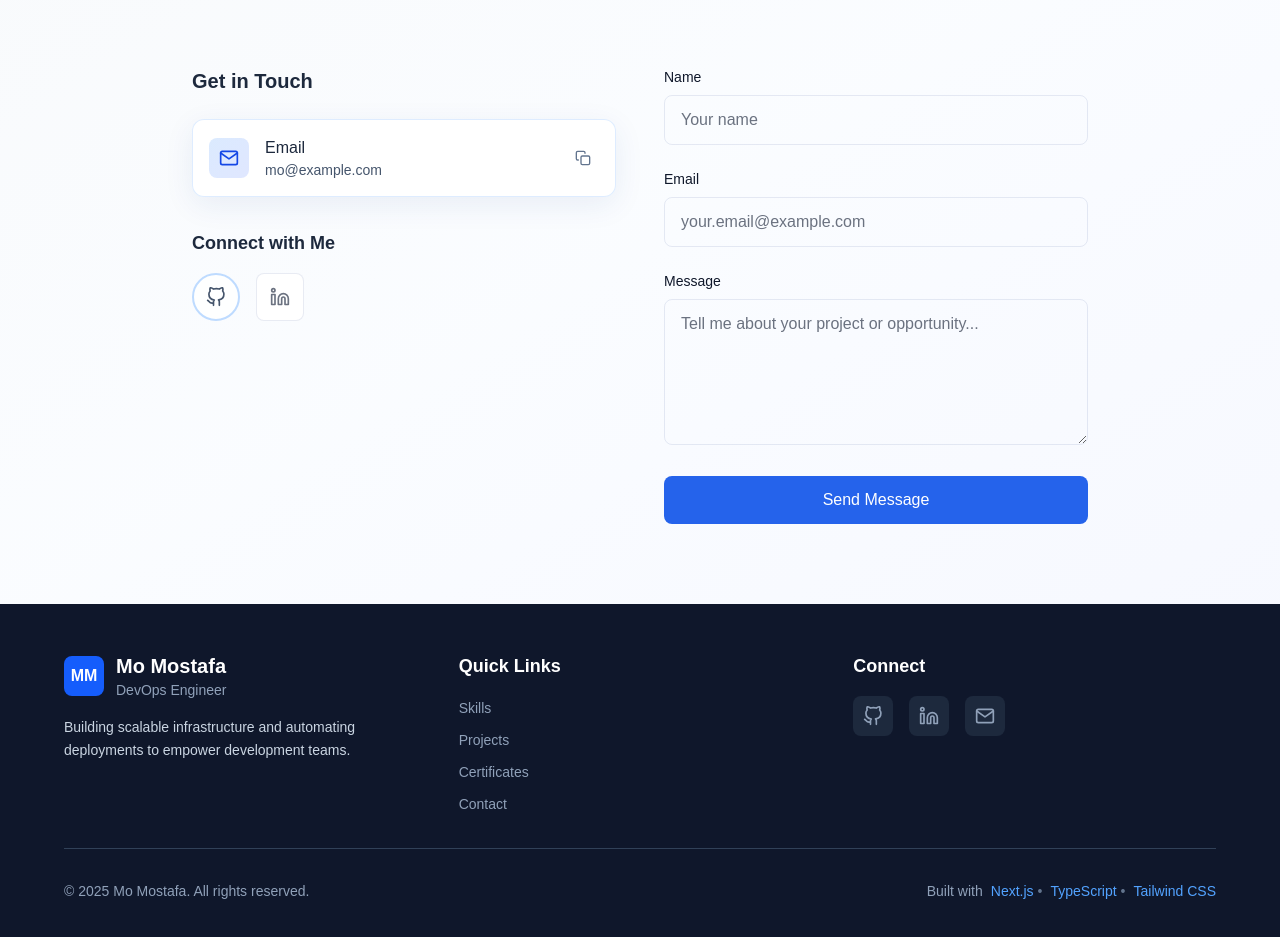
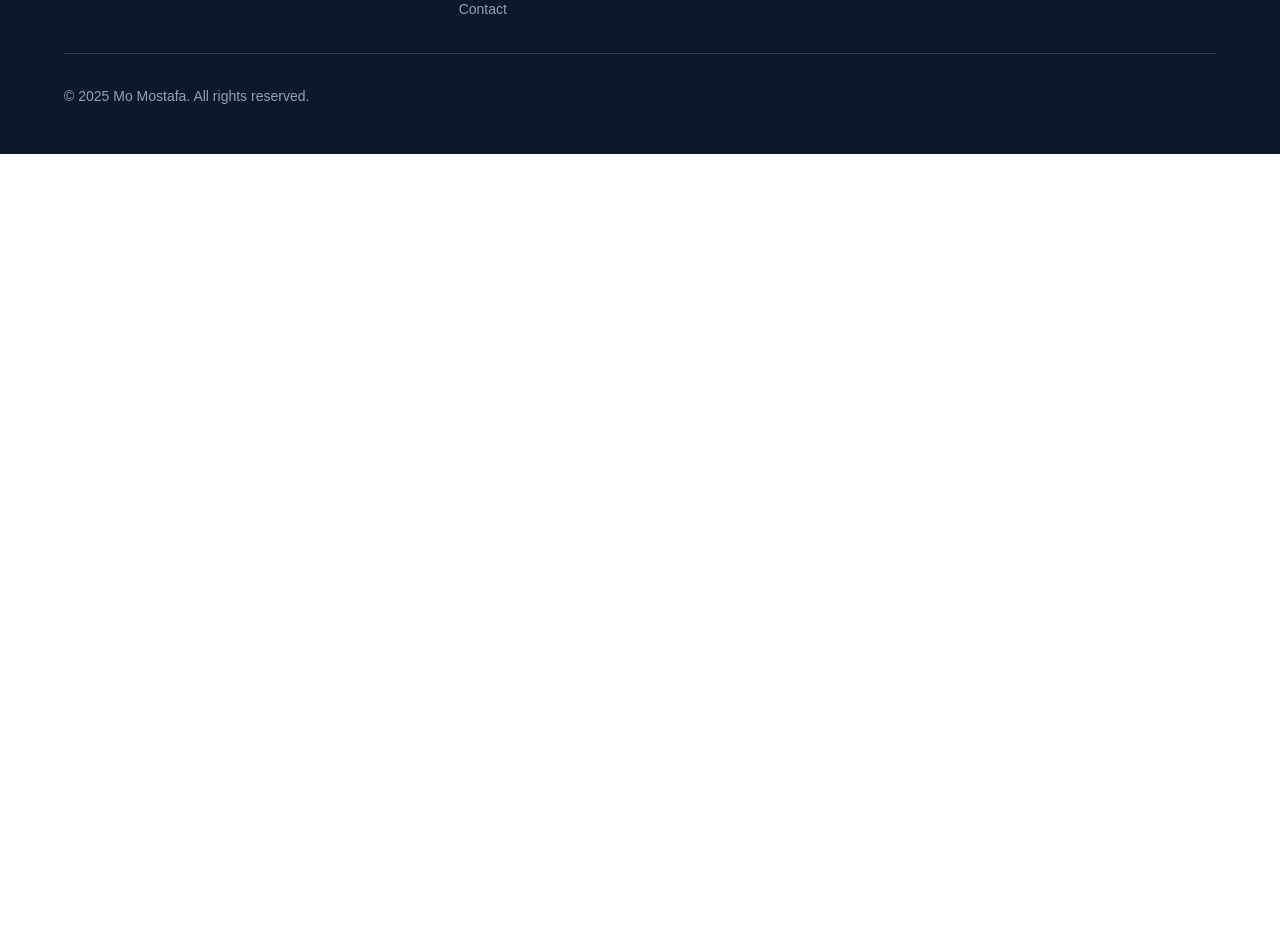
Before and after one commit to mhmdmstfa2010/moMostafaPortf, a Next.js app: page / in a window 1280 px wide. Shown: the part 4168-5105 px from the top of the page. After the commit the page ends 4322 px from the top, so only its background shows below. Built offline with nearby package versions, Linux system fonts and the light colour scheme.

Commit message:
clear contact section from page

```diff
--- a/src/app/globals.css
+++ b/src/app/globals.css
@@ -3,7 +3,6 @@
 :root {
   --background: #ffffff;
   --foreground: #171717;
-
   /* Blue-dominant portfolio colors */
   --primary: #1e3a8a; /* dark navy */
   --secondary: #2563eb; /* medium blue */
@@ -25,6 +24,7 @@ body {
   background: var(--background);
   color: var(--foreground);
   font-family: Arial, Helvetica, sans-serif;
+  scroll-behavior: smooth;
 }
 
 /* Custom utilities for floating panels */
--- a/src/app/page.tsx
+++ b/src/app/page.tsx
@@ -3,7 +3,6 @@ import Hero from "../components/Hero";
 import Skills from "../components/Skills";
 import ProjectsGrid from "../components/ProjectsGrid";
 import CertificatesGrid from "../components/CertificatesGrid";
-import Contact from "../components/Contact";
 import Footer from "../components/Footer";
 
 export default function Home() {
@@ -15,7 +14,6 @@ export default function Home() {
         <Skills />
         <ProjectsGrid />
         <CertificatesGrid />
-        <Contact />
       </main>
       <Footer />
     </div>
--- a/src/components/Footer.tsx
+++ b/src/components/Footer.tsx
@@ -29,7 +29,8 @@ export default function Footer() {
               </div>
             </div>
             <p className="text-slate-300 text-sm leading-relaxed">
-              Building scalable infrastructure and automating deployments to empower development teams.
+              Building scalable infrastructure and automating deployments to
+              empower development teams.
             </p>
           </motion.div>
 
@@ -122,17 +123,7 @@ export default function Footer() {
               viewport={{ once: true }}
               transition={{ duration: 0.6, delay: 0.4 }}
               className="flex items-center gap-2 text-slate-400 text-sm"
-            >
-              <span>Built with</span>
-              <div className="flex items-center gap-1">
-                {["Next.js", "TypeScript", "Tailwind CSS"].map((tech, index) => (
-                  <span key={tech} className="flex items-center">
-                    <span className="text-blue-400 font-medium">{tech}</span>
-                    {index < 2 && <span className="mx-1 text-slate-500">•</span>}
-                  </span>
-                ))}
-              </div>
-            </motion.div>
+            ></motion.div>
           </div>
         </div>
       </div>
--- a/src/components/NavBar.tsx
+++ b/src/components/NavBar.tsx
@@ -57,9 +57,6 @@ export default function NavBar() {
         top: targetPosition - offset,
         behavior: "smooth",
       });
-
-      // Update active section immediately for better UX
-      setActiveSection(href.slice(1));
     }
     setIsOpen(false);
   };
```
